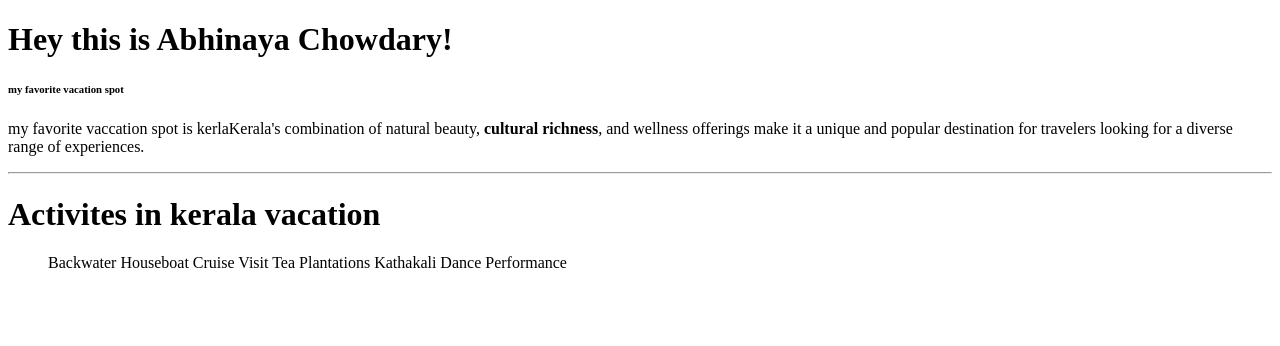
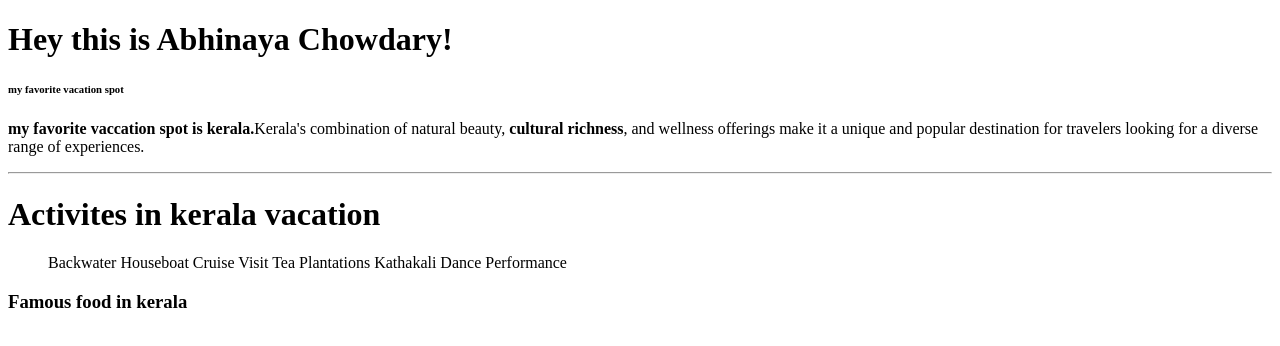
Before and after one commit to 44-563-WebApps-F23/44563-webapps-f23-assignment3-AbhinayaTanniru, a plain HTML site: page index.html in a window 1280 px wide. Drawn offline with Linux system fonts and the light colour scheme.

Commit message:
modified index.html

```diff
--- a/index.html
+++ b/index.html
@@ -11,7 +11,7 @@
             Hey this is Abhinaya Chowdary!
         </h1>
         <h6>my favorite vacation spot</h6>
-        <p><b></b>my favorite vaccation spot is kerla</b>Kerala's combination of natural beauty, <b>cultural richness</b>, and wellness offerings make it a unique and popular destination for travelers looking for a diverse range of experiences.</p>
+        <p><b>my favorite vaccation spot is kerala.</b>Kerala's combination of natural beauty, <b>cultural richness</b>, and wellness offerings make it a unique and popular destination for travelers looking for a diverse range of experiences.</p>
         <hr>
         <h1>Activites in kerala vacation</h1>
         <ol>
@@ -19,5 +19,9 @@
             <l>Visit Tea Plantations</l>
             <l>Kathakali Dance Performance</l>
         </ol>
+        <h3>Famous food in kerala</h3>
+        <ul>
+
+        </ul>
     </body>
 </html>
```
